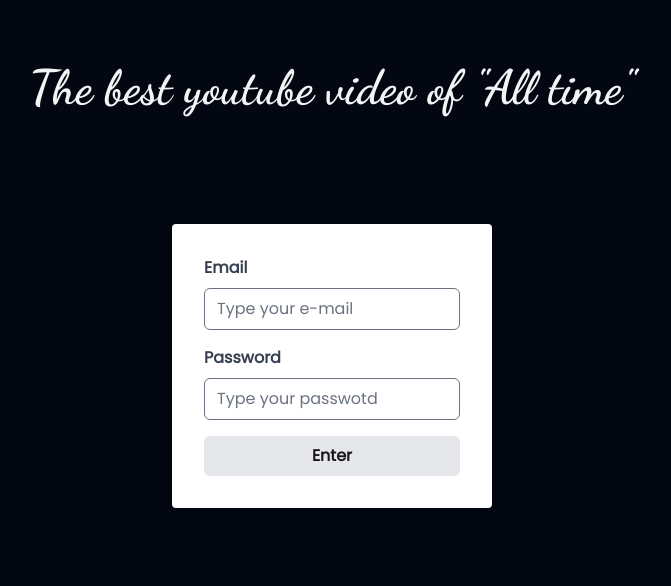
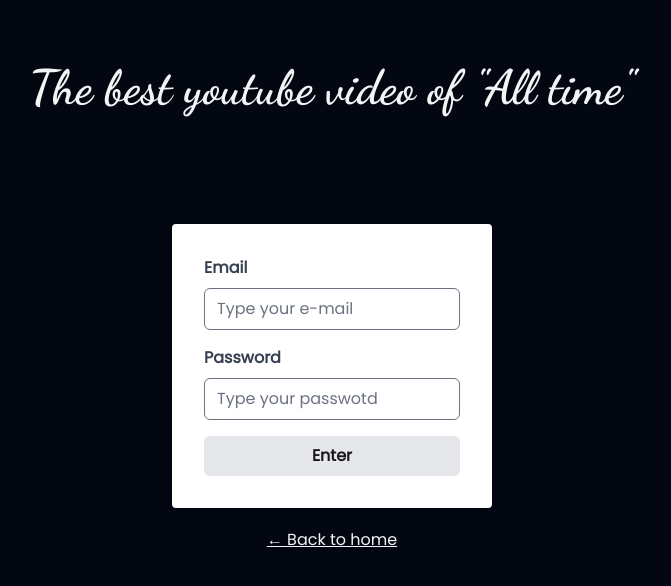
Before and after one commit to lubjr/ttoss-frontend, a Next.js app: page /user/login in a window 1280 px wide. Shown: the top 586 px of the page, without its empty margins (308-979 px from the left). Built offline with nearby package versions, Linux system fonts and the light colour scheme.

Commit message:
#29_featurelogin

```diff
--- a/src/components/Login.tsx
+++ b/src/components/Login.tsx
@@ -1,6 +1,6 @@
 export function Login() {
     return (
-    <div className="flex justify-center items-center">
+    <div className="justify-center items-center">
       <div className="bg-white p-8 rounded shadow-md w-80">
         <form>
           <div className="mb-4">
@@ -14,6 +14,9 @@
           <button type="submit" className="w-full bg-gray-200 text-zinc-900 font-semibold py-2 px-4 rounded-md hover:bg-gray-300">Enter</button>
         </form>
       </div>
+      <div className="mt-5 max-w-screen-xl mx-auto text-center">
+        <a href="/" className="underline hover:text-gray-400"> ← Back to home </a>
+      </div>
     </div>
     );
 }
```
